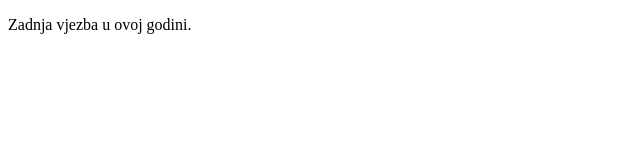
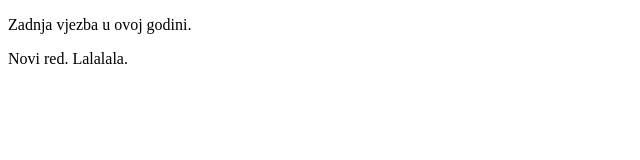
Before and after one commit to lajosandris/vjezba_2022, a plain HTML site: page index.html in a window 1280 px wide. Shown: the whole page, without its empty margins (0-640 px from the left). Drawn offline with Linux system fonts and the light colour scheme.

Commit message:
novi red

```diff
--- a/index.html
+++ b/index.html
@@ -8,5 +8,6 @@
 </head>
 <body>
     <p> Zadnja vjezba u ovoj godini.</p>
+    <p>Novi red. Lalalala.</p>
 </body>
 </html>
```
